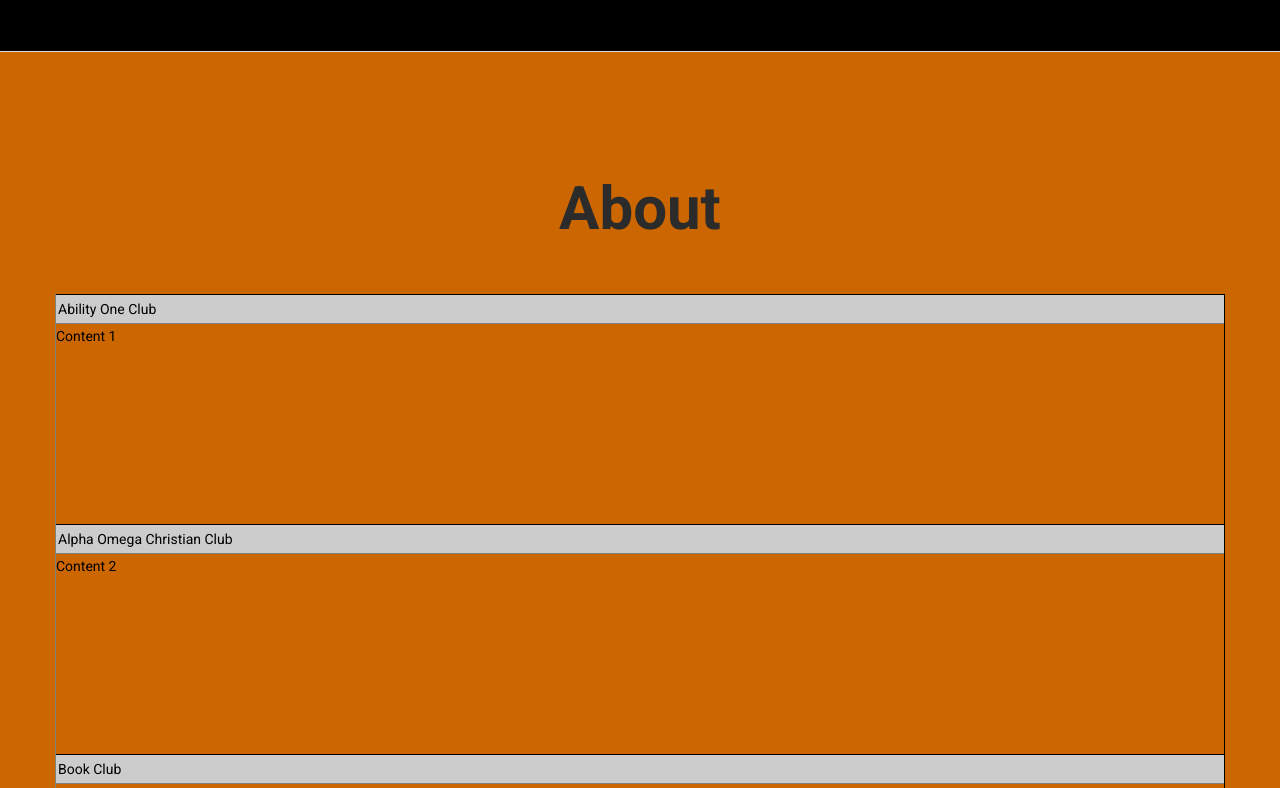
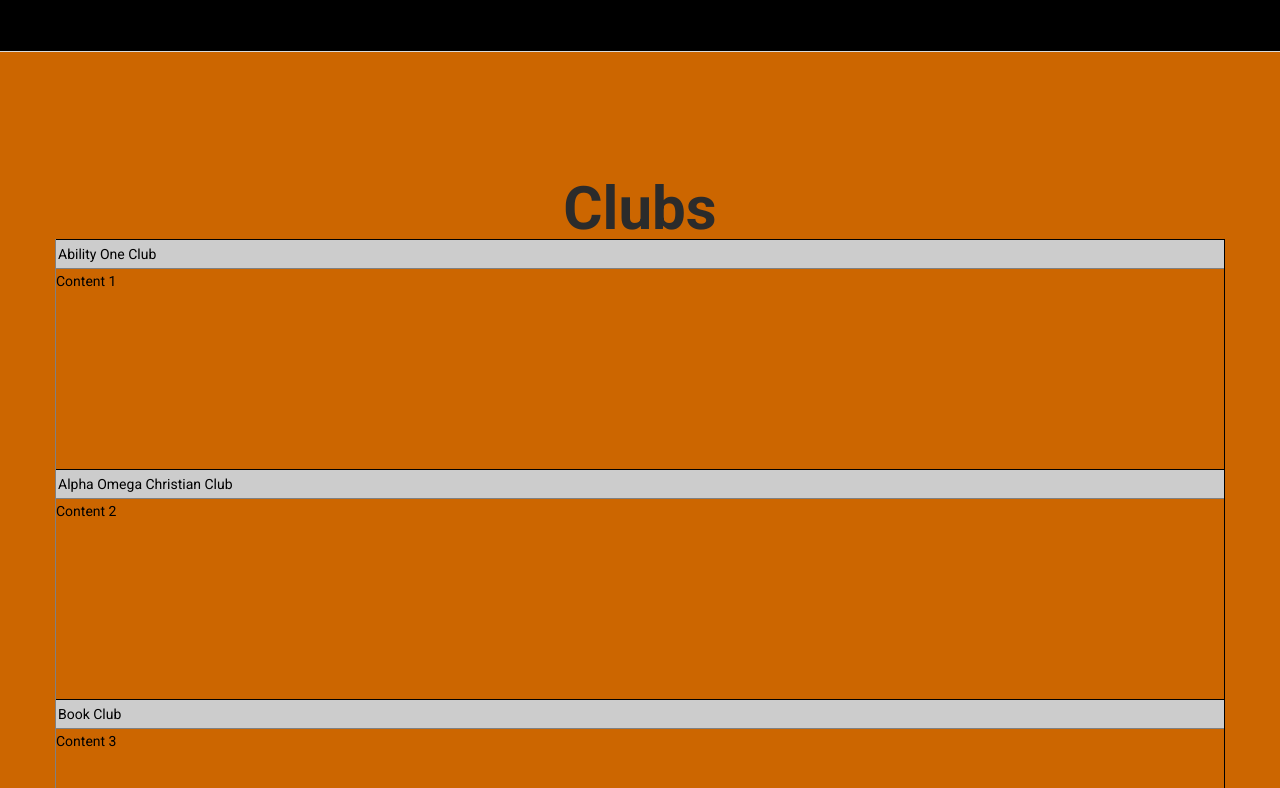
Before and after one commit to UHSWebsite/UHSWebsite.github.io, a plain HTML site: page clubs.html in a window 1280 px wide. Shown: the part 312-1100 px from the top of the page. Drawn offline with Linux system fonts and the light colour scheme.

Commit message:
fix plis

```diff
--- a/clubs.html
+++ b/clubs.html
@@ -79,8 +79,8 @@
     <!-- Content -->
     <section class="well4">
       <div class="container">
-        <h2 class="center">About</h2>
-        <div class="row offset3">
+        <h2 class="center">Clubs</h2>
+
           <div id="Accordion1" class="Accordion" tabindex="0">
             <div class="AccordionPanel">
               <div class="AccordionPanelTab">Ability One Club</div>
@@ -215,7 +215,7 @@
           var Accordion1 = new Spry.Widget.Accordion("Accordion1");
           </script>
 
-        </div>
+
       </div>
     </section>
     <!-- /Content -->
```
